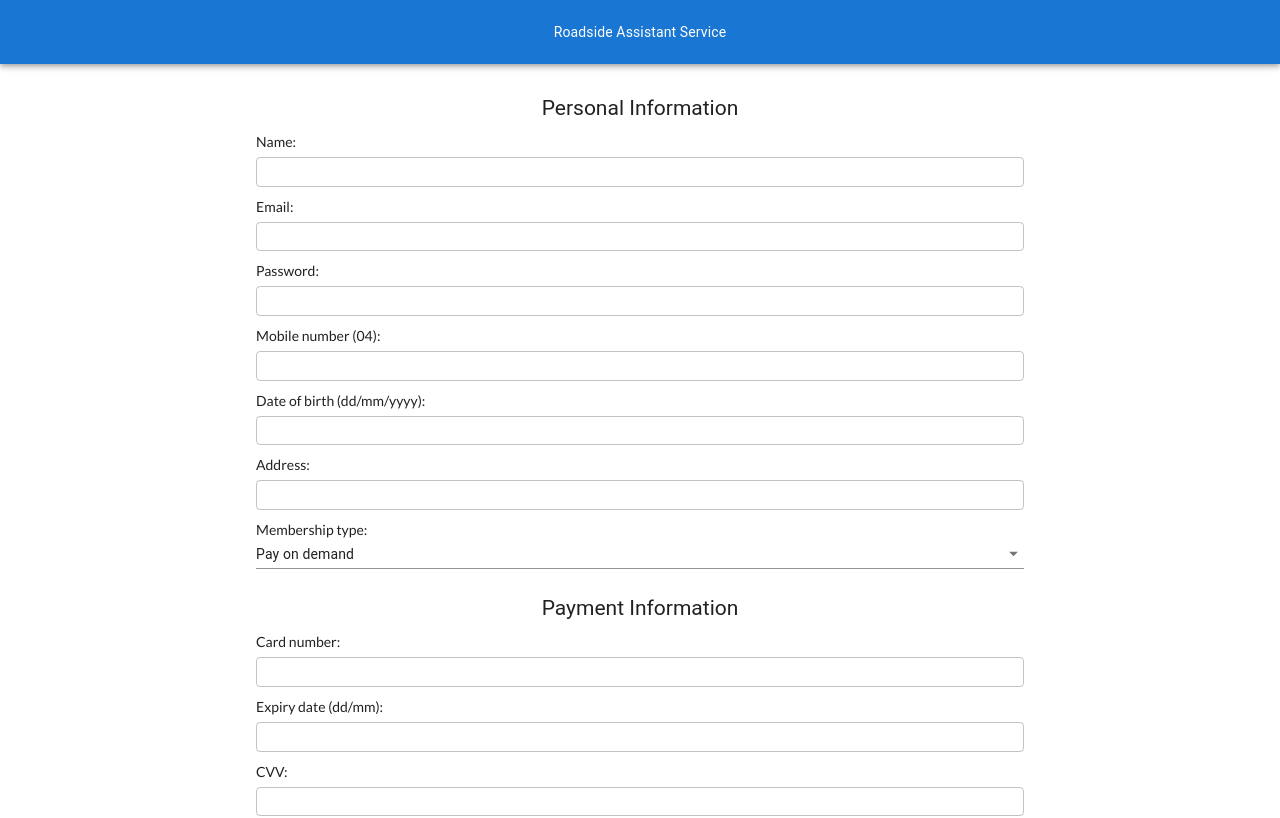
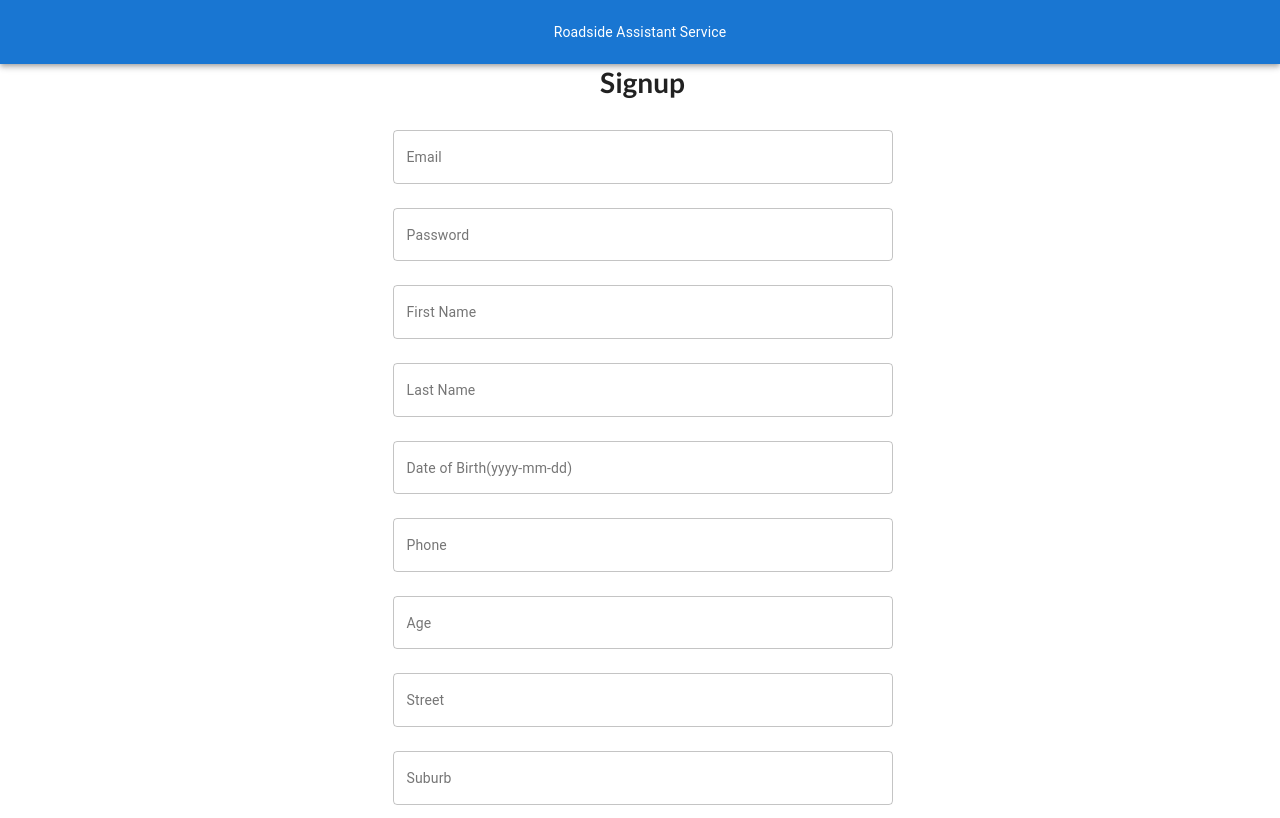
Before and after one commit to ZHIFA-CHIU/CSIT314-Project, a React (Create React App) app in the folder FrontEnd/: page /Signup in a window 1280 px wide. Shown: the top 818 px of the page. Built offline with nearby package versions, Linux system fonts and the light colour scheme.

Commit message:
Send json to back end

```diff
--- a/FrontEnd/src/components/Banner/index.jsx
+++ b/FrontEnd/src/components/Banner/index.jsx
@@ -1,11 +1,14 @@
 import { AppBar, Toolbar, Typography } from '@mui/material'
 import React from 'react'
+import { useNavigate } from 'react-router-dom'
 
 export default function Banner() {
+  const navigate = useNavigate();
+
   return (
     <AppBar position='static' >
       <Toolbar>
-        <Typography align='center' sx={{ flexGrow: 1 }}>
+        <Typography align='center' sx={{ flexGrow: 1 }} onClick={() => navigate("/home")}>
           Roadside Assistant Service
         </Typography>
       </Toolbar>
--- a/FrontEnd/src/components/LoginContent/index.jsx
+++ b/FrontEnd/src/components/LoginContent/index.jsx
@@ -8,31 +8,31 @@ import { useState } from 'react';
 
 export default function LoginContent() {
     // username
-    const [username, setUsername] = useState("");
+    const [email, setEmail] = useState("");
     // password
     const [password, setPassword] = useState("");
     // userError
-    const [userError, setUserError] = useState([false, ""]);
+    // const [userError, setUserError] = useState([false, ""]);
     // pwd error
-    const [pwdErr, setPwdErr] = useState([false, ""]);
+    // const [pwdErr, setPwdErr] = useState([false, ""]);
 
 
     /**
      * when username change update username state
      */
-    const onUsernameChange = e => {
-        setUserError([false, ""])
-        const usrname = e.target.value;
+    const onEmailChange = e => {
+        // setUserError([false, ""])
+        const email = e.target.value;
         // console.log(usrname);
 
-        setUsername(usrname);
+        setEmail(email);
     }
 
     /**
      * when pwd change update pwd state
      */
     const onPasswordChange = e => {
-        setPwdErr([false, ""]);
+        // setPwdErr([false, ""]);
         const pwd = e.target.value;
         // console.log(pwd);
         setPassword(pwd);
@@ -41,24 +41,24 @@ export default function LoginContent() {
     /**
      * Username must be at least 4 leters long
      */
-    const validateUsername = () => {
-        if (username.length < 4) {
-            setUserError([true, "Username must be at least 4 letters long"]);
-            return false;
-        }
-        return true;
-    }
+    // const validateUsername = () => {
+    //     if (username.length < 4) {
+    //         setUserError([true, "Username must be at least 4 letters long"]);
+    //         return false;
+    //     }
+    //     return true;
+    // }
 
     /**
      * password must be at least 6 digits long
      */
-    const validatePwd = () => {
-        if (username.length < 6) {
-            setPwdErr([true, "Username must be at least 6 digits long"]);
-            return false;
-        }
-        return true;
-    }
+    // const validatePwd = () => {
+    //     if (username.length < 6) {
+    //         setPwdErr([true, "Username must be at least 6 digits long"]);
+    //         return false;
+    //     }
+    //     return true;
+    // }
 
     /**
      * Login page submission handler
@@ -68,8 +68,8 @@ export default function LoginContent() {
         e.preventDefault();
         // console.log(username, password);
         // send log in request
-        if (validateUsername() && validatePwd())
-            loginRequest(username, password).then(response => console.log(response.data)).catch(error => console.log(error))
+        // if (validateUsername() && validatePwd())
+        loginRequest(email, password).then(response => console.log(response.data)).catch(error => console.log(error))
     }
 
     return (
@@ -90,15 +90,15 @@ export default function LoginContent() {
                     margin="normal"
                     required
                     fullWidth
-                    id="username"
-                    label="username"
-                    name="username"
-                    autoComplete="Username"
+                    id="email"
+                    label="Email"
+                    name="email"
+                    autoComplete="Email"
                     autoFocus
                     defaultValue={""}
-                    onChange={onUsernameChange}
-                    error={userError[0]}
-                    helperText={userError[1]}
+                    onChange={onEmailChange}
+                // error={userError[0]}
+                // helperText={userError[1]}
                 />
 
                 <TextField
@@ -112,8 +112,8 @@ export default function LoginContent() {
                     autoComplete="current-password"
                     defaultValue={""}
                     onChange={onPasswordChange}
-                    error={userError[0]}
-                    helperText={userError[1]}
+                // error={userError[0]}
+                // helperText={userError[1]}
                 />
 
                 <Button
--- a/FrontEnd/src/components/SignupContent/Signup.css
+++ b/FrontEnd/src/components/SignupContent/Signup.css
@@ -1,32 +1,13 @@
-#contents{
-    width: 100%;
-
+.signup {
+    display: flex;
+    flex-direction: column;
+    justify-content: center;
+    align-items: center;
 }
 
-#body{
-    width: 60%;
-    margin: 0 auto;
-    margin-top: 30px;;
+.signup-form {
+    width: 500px;
+    display: flex;
+    flex-direction: column;
+    align-items: center;
 }
-
-h1{
-    text-align: center;
-    margin-top: 5px;
-}
-
-p{
-    margin-bottom: 5px;
-    margin-top: 10px;
-
-}
-button{
-    margin: 0 auto;
-}
-
-#link{
-    text-align: center;
-}
-
-#login{
-    color: blue;
-}
--- a/FrontEnd/src/components/SignupContent/index.jsx
+++ b/FrontEnd/src/components/SignupContent/index.jsx
@@ -1,197 +1,73 @@
-import React from 'react';
-import { useNavigate } from 'react-router-dom';
-import { useState } from 'react';
-import { Button, Link, TextField, Typography } from '@mui/material'
-import { Select, MenuItem } from "@material-ui/core";
+import React, { useState } from 'react';
+import { TextField, Button, Link } from '@material-ui/core';
 import "./Signup.css";
+import { signupRequest } from '../../api';
 
 
 const CreateAccountCustomer = () => {
-    /**update state function for input*/
-    const navigate = useNavigate();
-    const [name, setName] = useState();
-    const [email, setEmail] = useState();
-    const [pword, setPword] = useState();
-    const [pNum, setPNum] = useState();
-    const [dob, setDob] = useState();
-    const [address, setAddress] = useState();
-    const [memType, setMemType] = useState('payOnDemand');
-    const [cNum, setCNum] = useState();
-    const [expiry, setExpiry] = useState();
-    const [cvv, setCvv] = useState();
+    const [firstName, setFirstName] = useState("");
+    const [lastName, setLastName] = useState("");
+    const [email, setEmail] = useState("");
+    const [password, setPassword] = useState("");
+    const [dob, setDob] = useState("");
+    const [phoneNumber, setPhoneNumber] = useState("");
+    const [age, setAge] = useState("");
+    const [streetAddress, setStreetAddress] = useState("");
+    const [suburb, setSuburb] = useState("");
+    const [postCode, setPostCode] = useState("");
+    const [state, setState] = useState("");
 
-    const [nameErr, setNameErr] = useState([false, ""]);
-    const [emailErr, setEmailErr] = useState([false, ""]);
-    const [pwordErr, setPwordErr] = useState([false, ""]);
-    const [pNumErr, setPNumErr] = useState([false, ""]);
-    const [dobErr, setDobErr] = useState([false, ""]);
-    const [addressErr, setAddressErr] = useState([false, ""]);
-    const [cNumErr, setCNumErr] = useState([false, ""]);
-    const [expiryErr, setExpiryErr] = useState([false, ""]);
-    const [cvvErr, setCvvErr] = useState([false, ""]);
+    const onEmailChange = e => setEmail(e.target.value);
+    const onPasswordChange = e => setPassword(e.target.value);
+    const onfirstNameChange = e => setFirstName(e.target.value);
+    const onLastNameChange = e => setLastName(e.target.value);
+    const onDobChange = e => setDob(e.target.value);
+    const onPhoneNumberChange = e => setPhoneNumber(e.target.value);
+    const onAgeChange = e => setAge(e.target.value);
+    const onStreetAdressChange = e => setStreetAddress(e.target.value);
+    const onSuburbChange = e => setSuburb(e.target.value);
+    const onPostCodeChange = e => setPostCode(e.target.value);
+    const onStateChange = e => setState(e.target.value);
 
-    /**validate user input function */
-    const validateInput = e => {
-        if (name.length < 4) {
-            setNameErr([true, "Username must contain at least 4 characters"]);
-            return false;
-        }
-
-        if (!email.includes("@")) {
-            setEmailErr([true, "Email is invalid"]);
-            return false;
-        }
-
-        if (pword.length < 6) {
-            setPwordErr([true, "Password must contain at least 6 characters"]);
-            return false;
-        }
-
-        if (pNum.length != 10) {
-            setPNumErr([true, "Phone number is invalid"]);
-            return false;
-        }
-
-        if (address.length < 10) {
-            setAddressErr([true, "Address is invalid"]);
-            return false
-        }
-
-        if (cNum.length != 16) {
-            setCNumErr = ([true, "Card number is invalid"]);
-            return false;
-        }
-
-        if (expiry.length != 5) {
-            setExpiryErr = ([true, "Card expiry is invalid"]);
-            return false;
-        }
-
-        if (cvv.length != 3) {
-            setCvvErr = ([true, "CVV is invalid"]);
-            return false;
-        }
-
-        return true;
-    }
-
-
-    /**function creates account object and navigates to home page*/
-    const handleSubmit = (e) => {
-        if (validateInput()) {
-            const account = { name, email, pword, pNum, dob, address, memType, cNum, expiry, cvv };
-            navigate('/home');
-        }
+    const handleSubmit = e => {
+        e.preventDefault();
+        signupRequest(
+            firstName, lastName, email, password, dob, phoneNumber, age, streetAddress, suburb, postCode, state
+        ).then(
+            response => console.log(response)
+        ).catch(
+            error => console.log(error)
+        );
     }
 
     return (
-        <div id="contents">
-            <div id="body">
-                <Typography component="h1" variant="h5">
-                    Personal Information
-                </Typography>
-
-                <p>Name:</p>
-                <TextField
-                    variant="outlined"
-                    style={{ width: "100%" }}
-                    value={name}
-                    onChange={e => setName(e.target.value)}
-                /><br />
-
-                <p>Email:</p>
-                <TextField
-                    variant="outlined"
-                    style={{ width: "100%" }}
-                    value={email}
-                    onChange={e => setEmail(e.target.value)}
-                /><br />
-
-                <p>Password:</p>
-                <TextField
-                    type="password"
-                    style={{ width: "100%" }}
-                    variant="outlined" value={pword}
-                    onChange={e => setPword(e.target.value)}
-                /><br />
-
-                <p>Mobile number (04):</p>
-                <TextField
-                    variant="outlined"
-                    style={{ width: "100%" }}
-                    value={pNum}
-                    onChange={e => setPNum(e.target.value)}
-                /><br />
-
-                <p>Date of birth (dd/mm/yyyy):</p>
-                <TextField
-                    variant="outlined"
-                    style={{ width: "100%" }}
-                    value={dob}
-                    onChange={e => setDob(e.target.value)}
-                /><br />
-
-                <p>Address:</p>
-                <TextField
-                    variant="outlined"
-                    style={{ width: "100%" }}
-                    value={address}
-                    onChange={e => setAddress(e.target.value)}
-                /><br />
-
-                <p>
-                    Membership type:<br />
-                    <Select
-                        style={{ width: "100%" }}
-                        value={memType}
-                        onChange={e => setMemType(e.target.value)}>
-                        <MenuItem value={"payOnDemand"}>Pay on demand</MenuItem>
-                        <MenuItem value={"subscription"}>Subscription</MenuItem>
-                    </Select>
-                </p><br />
-
-                <Typography component="h1" variant="h5">
-                    Payment Information
-                </Typography>
-
-                <p>Card number:</p>
-                <TextField
-                    variant="outlined"
-                    style={{ width: "100%" }}
-                    value={cNum}
-                    onChange={e => setCNum(e.target.value)}
-                /><br />
-
-                <p>Expiry date (dd/mm):</p>
-                <TextField
-                    variant="outlined"
-                    style={{ width: "100%" }}
-                    value={expiry}
-                    onChange={e => setExpiry(e.target.value)}
-                /><br />
-
-                <p>CVV:</p>
-                <TextField
-                    variant="outlined"
-                    style={{ width: "100%" }}
-                    value={cvv}
-                    onChange={e => setCvv(e.target.value)}
-                /><br />
-
+        <div className='signup'>
+            <h1>Signup</h1>
+            <form className='signup-form' onSubmit={handleSubmit}>
+                <TextField onChange={onEmailChange} id="email" label="Email" variant="outlined" fullWidth margin='normal' />
+                <TextField onChange={onPasswordChange} id="password" label="Password" type={"password"} variant="outlined" fullWidth margin='normal' />
+                <TextField onChange={onfirstNameChange} id="firstName" label="First Name" variant="outlined" fullWidth margin='normal' />
+                <TextField onChange={onLastNameChange} id="lastName" label="Last Name" variant="outlined" fullWidth margin='normal' />
+                <TextField onChange={onDobChange} id="dob" label="Date of Birth(yyyy-mm-dd)" variant="outlined" fullWidth margin='normal' />
+                <TextField onChange={onPhoneNumberChange} id="phoneNumber" label="Phone" variant="outlined" fullWidth margin='normal' />
+                <TextField onChange={onAgeChange} id="age" label="Age" variant="outlined" fullWidth margin='normal' />
+                <TextField onChange={onStreetAdressChange} id="streetAddress" label="Street" variant="outlined" fullWidth margin='normal' />
+                <TextField onChange={onSuburbChange} id="suburb" label="Suburb" variant="outlined" fullWidth margin='normal' />
+                <TextField onChange={onPostCodeChange} id="postCode" label="Post Code" variant="outlined" fullWidth margin='normal' />
+                <TextField onChange={onStateChange} id="state" label="State" variant="outlined" fullWidth margin='normal' />
                 <Button
+                    type='submit'
+                    fullWidth
                     variant="contained"
-                    style={{ width: "20%", marginTop: "25px", marginLeft: "40%" }}
-                    onClick={handleSubmit}
-                >Submit</Button><br /><br />
-
-                <div id="link">
-                    <Link variant={"body2"} style={{ marginLeft: "auto", marginRight: "auto" }} underline={"hover"} href={"/login"}>
-                        {"Already have an account? Login"}
-                    </Link>
-                </div>
-            </div>
+                >
+                    Signup
+                </Button>
+                <Link variant={"body2"} underline={"hover"} href={"/login"}>
+                    {"Already a member? Login"}
+                </Link>
+            </form>
         </div>
-    );
+    )
 }
 
 export default CreateAccountCustomer;
--- a/FrontEnd/src/setupProxy.js
+++ b/FrontEnd/src/setupProxy.js
@@ -7,7 +7,7 @@ const { createProxyMiddleware } = require("http-proxy-middleware");
 module.exports = app => {
     app.use(
         createProxyMiddleware("/api1", {
-            target: "http://localhost:9000",
+            target: "http://localhost:8080",
             changeOrigin: true,
             pathRewrite: { "^/api1": "" }
         })
```
Also changed, not shown: FrontEnd/src/api/index.js (+9 -1 lines).
